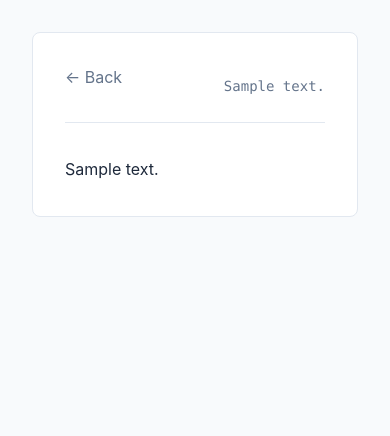
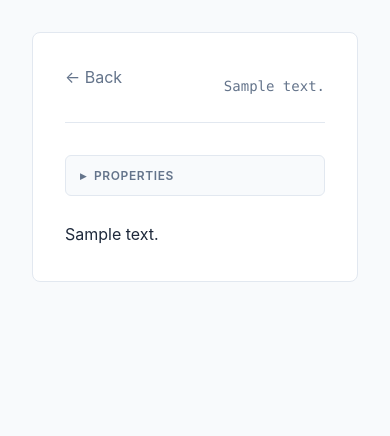
Before and after one commit to gweinger/zettelkasten, a FastAPI app: template zettelkasten/web/templates/note.html in a window 390 px wide. Shown: the part 107-543 px from the top of the page. Run offline with FastAPI, Linux system fonts and the light colour scheme; the template is opened without the code that fills it: most values are stand-ins (such as "Sample title", 1, 10 or a date in 2020); parts of the project's set-up code (start-up, migrations or seed data) failed here and were passed over.

Commit message:
Add collapsible Properties panel for YAML frontmatter
Features:
- Clean, compact properties display above note content
- Collapsed by default with expandable '▸' icon
- Small font size (0.75rem) to minimize space usage
- Bold keys with normal text values
- Grid layout: one property per row
- Handles both string values and lists (comma-separated)

Styling:
- Light gray background (surface color)
- Subtle borders and hover effects
- Animated arrow rotation when expanding/collapsing
- Uppercase 'PROPERTIES' header
- Responsive grid layout (120px key, flexible value)

Implementation:
- extract_frontmatter_properties() parses YAML to dict
- remove_frontmatter() strips frontmatter before rendering
- HTML <details> element for native expand/collapse
- JavaScript for arrow icon animation

Example properties shown: title, created, tags, source, source_type

```diff
--- a/zettelkasten/web/app.py
+++ b/zettelkasten/web/app.py
@@ -160,8 +160,14 @@ async def view_note(request: Request, note_path: str):
     # Extract title from frontmatter or first heading
     title = extract_title(content)
 
+    # Extract frontmatter properties
+    properties = extract_frontmatter_properties(content)
+
+    # Remove frontmatter from content before rendering
+    content_without_fm = remove_frontmatter(content)
+
     # Render markdown
-    html_content = markdown.markdown(content, extensions=['extra', 'codehilite', 'fenced_code'])
+    html_content = markdown.markdown(content_without_fm, extensions=['extra', 'codehilite', 'fenced_code'])
 
     # Convert wikilinks to HTML links
     html_content = convert_wikilinks(html_content, base_path=str(full_path.parent.relative_to(config.vault_path)))
@@ -173,6 +179,7 @@ async def view_note(request: Request, note_path: str):
             "title": title,
             "content": html_content,
             "note_path": note_path,
+            "properties": properties,
         }
     )
 
@@ -206,6 +213,67 @@ async def view_staging(request: Request):
             "count": len(files_data),
         }
     )
+
+
+def extract_frontmatter_properties(content: str) -> dict:
+    """Extract all properties from YAML frontmatter as a dictionary."""
+    import re
+
+    # Match YAML frontmatter between --- delimiters
+    match = re.match(r'^---\s*\n(.*?)\n---', content, re.DOTALL)
+    if not match:
+        return {}
+
+    frontmatter_text = match.group(1)
+    properties = {}
+
+    # Parse YAML - handle both simple key: value and list formats
+    lines = frontmatter_text.split('\n')
+    current_key = None
+    current_list = []
+
+    for line in lines:
+        # Check if line is a key: value pair
+        if ':' in line and not line.startswith(' '):
+            # Save previous list if any
+            if current_key and current_list:
+                properties[current_key] = current_list
+                current_list = []
+
+            key, value = line.split(':', 1)
+            key = key.strip()
+            value = value.strip()
+
+            if value:
+                # Regular key: value pair
+                properties[key] = value
+                current_key = None
+            else:
+                # Might be start of a list
+                current_key = key
+                current_list = []
+
+        elif line.startswith('  - ') and current_key:
+            # List item
+            item = line.strip()[2:].strip()
+            current_list.append(item)
+
+    # Save any remaining list
+    if current_key and current_list:
+        properties[current_key] = current_list
+
+    return properties
+
+
+def remove_frontmatter(content: str) -> str:
+    """Remove YAML frontmatter from content."""
+    import re
+
+    # Remove frontmatter
+    match = re.match(r'^---\s*\n(.*?)\n---\s*\n', content, re.DOTALL)
+    if match:
+        return content[match.end():]
+    return content
 
 
 def extract_tags_from_frontmatter(content: str) -> List[str]:
--- a/zettelkasten/web/static/css/style.css
+++ b/zettelkasten/web/static/css/style.css
@@ -224,6 +224,71 @@ body {
     padding: 2rem;
 }
 
+/* Properties Panel */
+.properties-panel {
+    background: var(--surface);
+    border: 1px solid var(--border);
+    border-radius: 0.375rem;
+    margin-bottom: 1.5rem;
+    font-size: 0.813rem;
+}
+
+.properties-header {
+    padding: 0.625rem 0.875rem;
+    cursor: pointer;
+    user-select: none;
+    display: flex;
+    align-items: center;
+    gap: 0.5rem;
+    font-weight: 600;
+    color: var(--text-muted);
+    transition: background 0.2s;
+}
+
+.properties-header:hover {
+    background: rgba(0, 0, 0, 0.02);
+}
+
+.properties-icon {
+    font-size: 0.75rem;
+    color: var(--text-muted);
+    transition: transform 0.2s;
+}
+
+.properties-title {
+    font-size: 0.75rem;
+    text-transform: uppercase;
+    letter-spacing: 0.05em;
+}
+
+.properties-content {
+    padding: 0 0.875rem 0.75rem 0.875rem;
+}
+
+.property-row {
+    display: grid;
+    grid-template-columns: 120px 1fr;
+    gap: 1rem;
+    padding: 0.375rem 0;
+    border-bottom: 1px solid var(--border);
+}
+
+.property-row:last-child {
+    border-bottom: none;
+}
+
+.property-key {
+    font-weight: 600;
+    color: var(--text);
+    font-size: 0.75rem;
+}
+
+.property-value {
+    color: var(--text-muted);
+    font-size: 0.75rem;
+    word-break: break-word;
+}
+
 .index-header,
 .note-header,
 .staging-header {
--- a/zettelkasten/web/templates/note.html
+++ b/zettelkasten/web/templates/note.html
@@ -11,8 +11,48 @@
         </div>
     </div>
 
+    {% if properties %}
+    <details class="properties-panel">
+        <summary class="properties-header">
+            <span class="properties-icon">▸</span>
+            <span class="properties-title">Properties</span>
+        </summary>
+        <div class="properties-content">
+            {% for key, value in properties.items() %}
+            <div class="property-row">
+                <span class="property-key">{{ key }}</span>
+                <span class="property-value">
+                    {% if value is string %}
+                        {{ value }}
+                    {% else %}
+                        {{ value | join(', ') }}
+                    {% endif %}
+                </span>
+            </div>
+            {% endfor %}
+        </div>
+    </details>
+    {% endif %}
+
     <article class="note-content">
         {{ content | safe }}
     </article>
 </div>
+
+<script>
+// Rotate arrow icon when properties panel is toggled
+document.addEventListener('DOMContentLoaded', function() {
+    const details = document.querySelector('.properties-panel');
+    if (details) {
+        details.addEventListener('toggle', function() {
+            const icon = this.querySelector('.properties-icon');
+            if (this.open) {
+                icon.textContent = '▾';
+            } else {
+                icon.textContent = '▸';
+            }
+        });
+    }
+});
+</script>
 {% endblock %}
```
